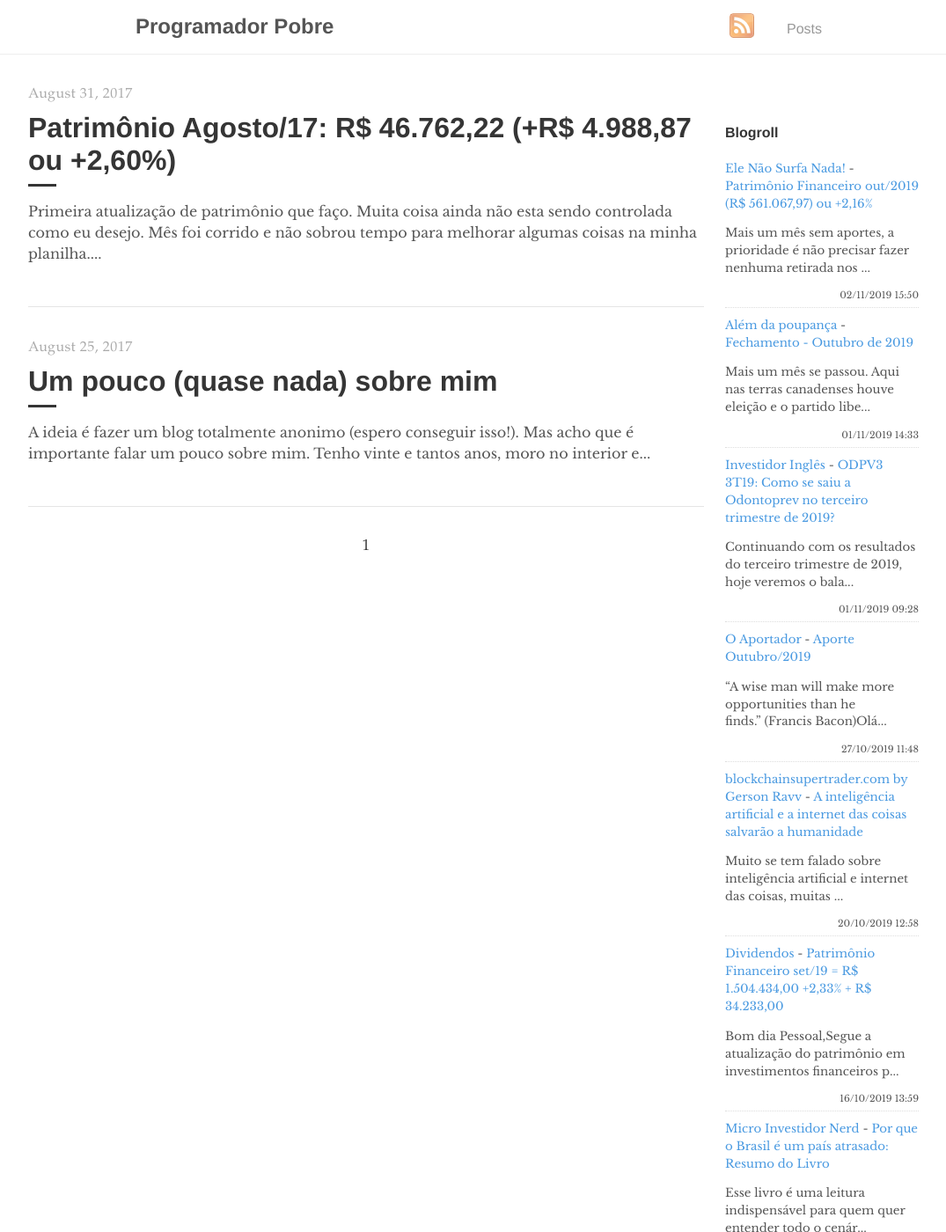
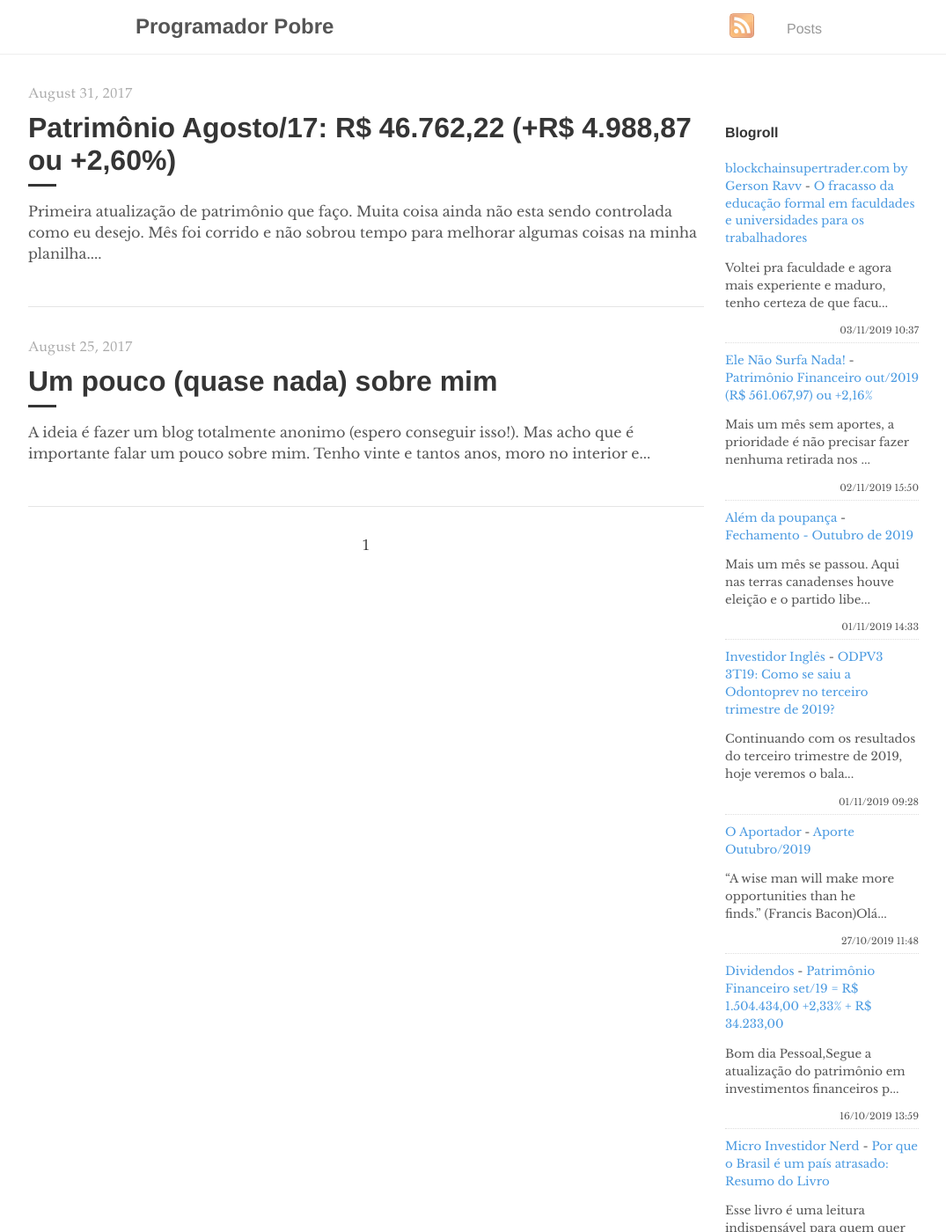
Before and after one commit to programadorpobre/programadorpobre.github.io, a Jekyll site: the page built from index.html, in a window 1280 px wide and 1400 px high. Shown: the whole window at 88% size, without its empty margins (96-1171 px from the left). Built offline with Jekyll 4.4.1, drawn with Linux system fonts in a browser that asks for light colours; the list of posts is cut into pages by our own code; comment, search, counter and statistics services are not loaded.

Commit message:
[ci skip] travis #820

```diff
--- a/_includes/feed-entries.html
+++ b/_includes/feed-entries.html
@@ -1,3 +1,8 @@
+<div class="feed-entry">
+    <a class="feed-entry-site-name" href="http://www.blockchainsupertrader.com/">blockchainsupertrader.com by Gerson Ravv</a> - <a class="feed-entry-title" href="http://www.blockchainsupertrader.com/2019/11/o-fracasso-da-educacao-formal-em.html">O fracasso da educação formal em faculdades e universidades para os trabalhadores</a>
+    <p class="feed-entry-summary">Voltei pra faculdade e agora mais experiente e maduro, tenho certeza de que facu...</p>
+    <time datetime="2019-11-03T10:37:00.004-03:00">03/11/2019 10:37</time>
+</div>
 <div class="feed-entry">
     <a class="feed-entry-site-name" href="https://elenaosurfanada.blogspot.com/">Ele Não Surfa Nada!</a> - <a class="feed-entry-title" href="https://elenaosurfanada.blogspot.com/2019/11/patrimonio-financeiro-out2019-r.html">Patrimônio Financeiro out/2019 (R$ 561.067,97) ou +2,16%</a>
     <p class="feed-entry-summary">Mais um mês sem aportes, a prioridade é não precisar fazer nenhuma retirada nos ...</p>
@@ -19,11 +24,6 @@
     <time datetime="2019-10-27T11:48:00.000-03:00">27/10/2019 11:48</time>
 </div>
 <div class="feed-entry">
-    <a class="feed-entry-site-name" href="http://www.blockchainsupertrader.com/">blockchainsupertrader.com by Gerson Ravv</a> - <a class="feed-entry-title" href="http://www.blockchainsupertrader.com/2019/10/a-inteligencia-artificial-e-internet.html">A inteligência artificial e a internet das coisas salvarão a humanidade</a>
-    <p class="feed-entry-summary">Muito se tem falado sobre inteligência artificial e internet das coisas, muitas ...</p>
-    <time datetime="2019-10-20T12:58:00.000-03:00">20/10/2019 12:58</time>
-</div>
-<div class="feed-entry">
     <a class="feed-entry-site-name" href="http://bonsdividendos.blogspot.com/">Dividendos</a> - <a class="feed-entry-title" href="http://bonsdividendos.blogspot.com/2019/10/patrimonio-financeiro-set19-r-150443400.html">Patrimônio Financeiro set/19 = R$ 1.504.434,00 +2,33% + R$ 34.233,00</a>
     <p class="feed-entry-summary">Bom dia Pessoal,Segue a atualização do patrimônio em investimentos financeiros p...</p>
     <time datetime="2019-10-16T13:59:00.001-07:00">16/10/2019 13:59</time>
```
